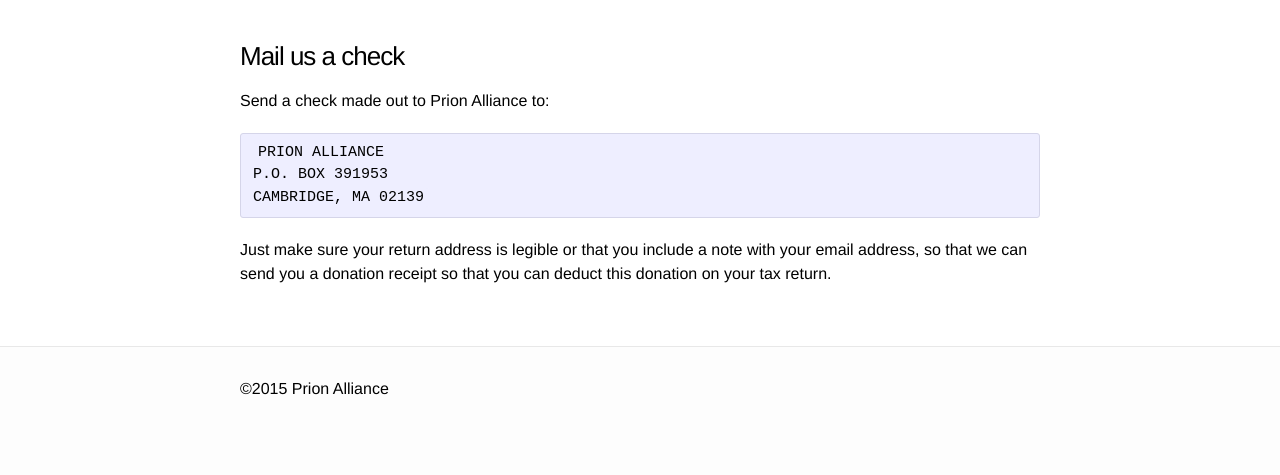
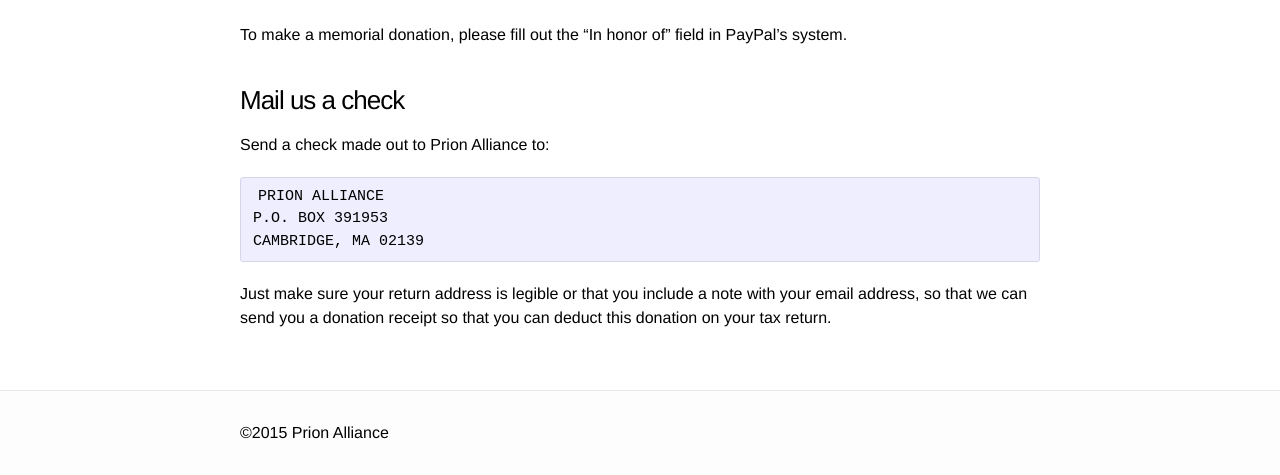
Before and after one commit to ericminikel/prionalliance, a Jekyll site: the page built from donate.md, in a window 1280 px wide, cut to the strip 887-1362 px from the top of the page. Built offline with Jekyll 4.4.1, drawn with Linux system fonts in a browser that asks for light colours; Markdown is read by kramdown in place of the engine named in the settings; before the commit the page ends 1318 px from its top, so only the background shows below that.

Commit message:
in honor of instructions

```diff
--- a/donate.md
+++ b/donate.md
@@ -26,6 +26,8 @@
 </tr>
 </table>
 
+To make a memorial donation, please fill out the "In honor of" field in PayPal's system.
+
 ### Mail us a check
 
 Send a check made out to Prion Alliance to:
```
